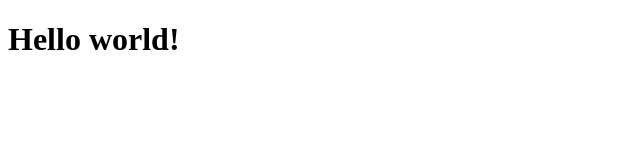
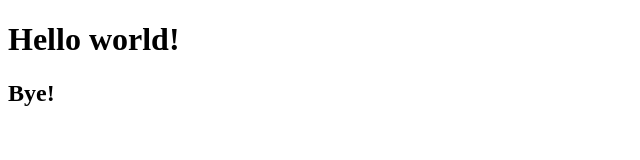
Before and after one commit to aruuwwaaa/project, a plain HTML site: page index.html in a window 1280 px wide. Shown: the full height of the page, 0-640 px from the left. Drawn offline with Linux system fonts and the light colour scheme.

Commit message:
index.html mod

```diff
--- a/index.html
+++ b/index.html
@@ -7,5 +7,6 @@
 </head>
 <body>
     <h1>Hello world!</h1>
+    <h2>Bye!</h2>
 </body>
 </html>
```
